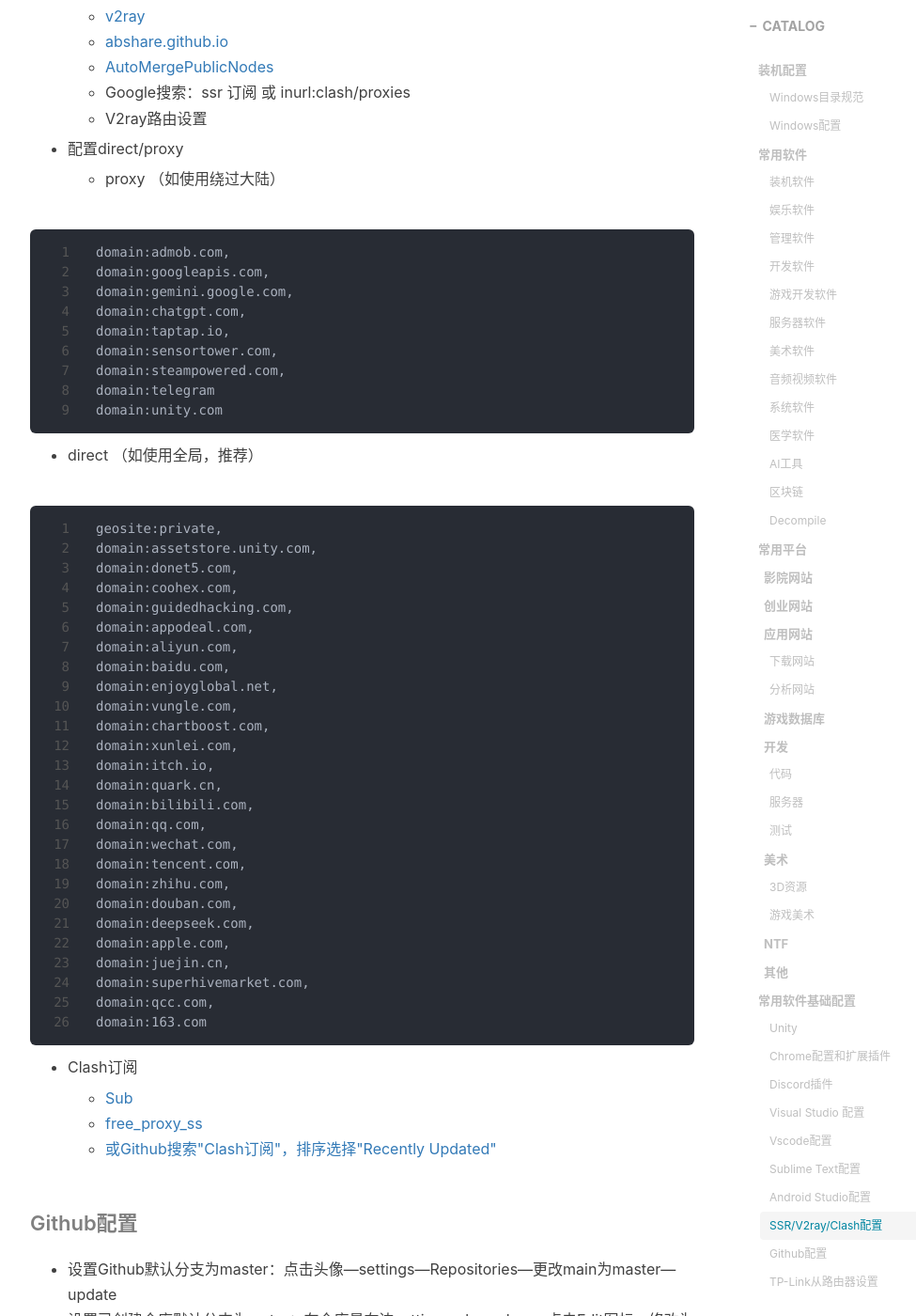
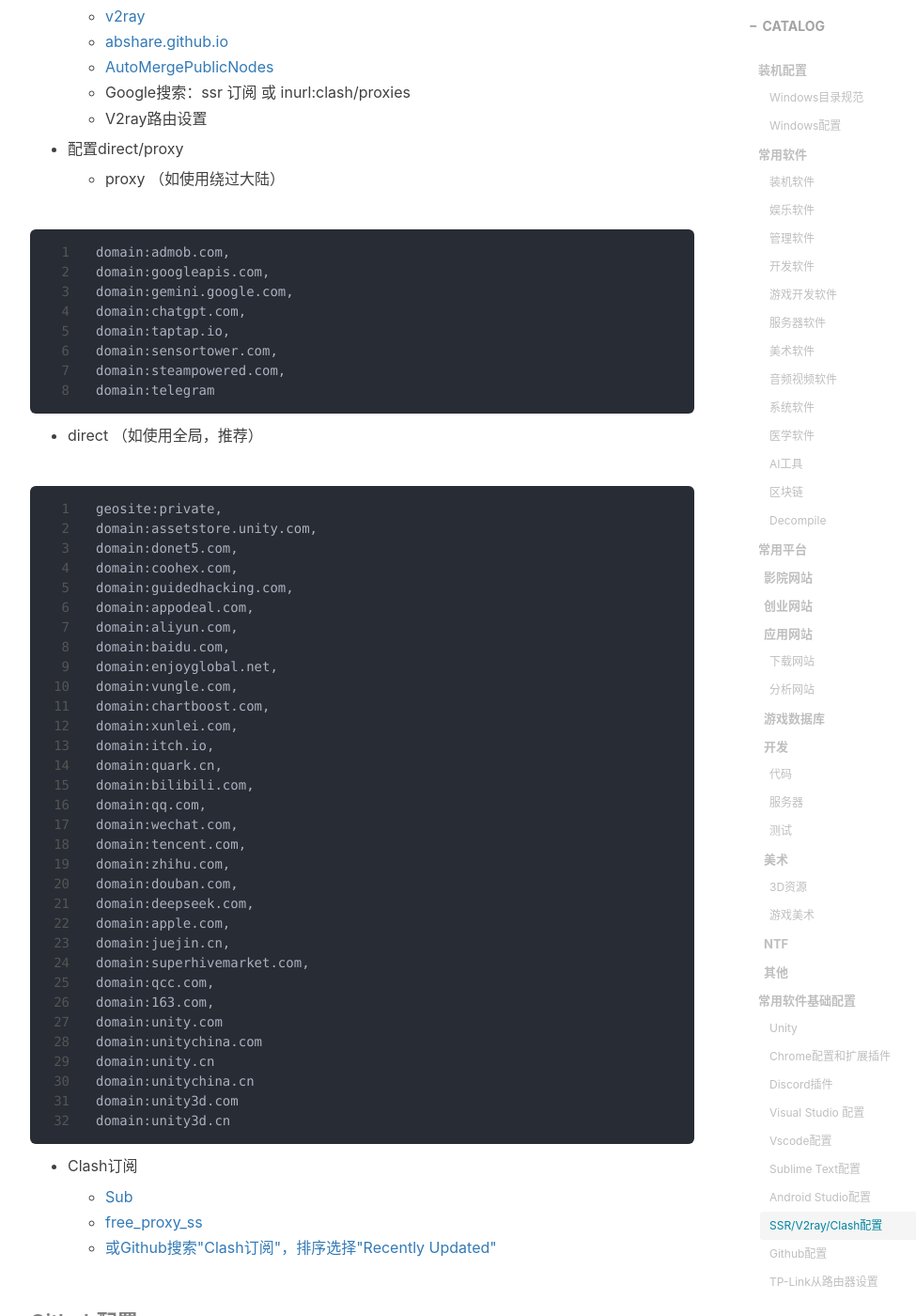
Before and after one commit to gumcstronger/gumcstronger.github.io, a Jekyll site: the page built from _posts/2022/2022-08-24-windows.md, in a window 1280 px wide and 1400 px high, scrolled down 16084 px. Shown: the whole window at 94% size, without its empty margins (233-1208 px from the left). Built offline with Jekyll 4.4.1, drawn with Linux system fonts in a browser that asks for light colours; nearby versions of some CDN libraries; comment, search, counter and statistics services are not loaded.

Commit message:
Update 2022-08-24-windows.md

````diff
--- a/_posts/2022/2022-08-24-windows.md
+++ b/_posts/2022/2022-08-24-windows.md
@@ -600,7 +599,13 @@
 domain:juejin.cn,
 domain:superhivemarket.com,
 domain:qcc.com,
-domain:163.com
+domain:163.com,
+domain:unity.com
+domain:unitychina.com
+domain:unity.cn
+domain:unitychina.cn
+domain:unity3d.com
+domain:unity3d.cn
 ```
 
 - Clash订阅
````
Also changed, not shown: other parts of _posts/2022/2022-08-24-windows.md (+0 -1 lines).
